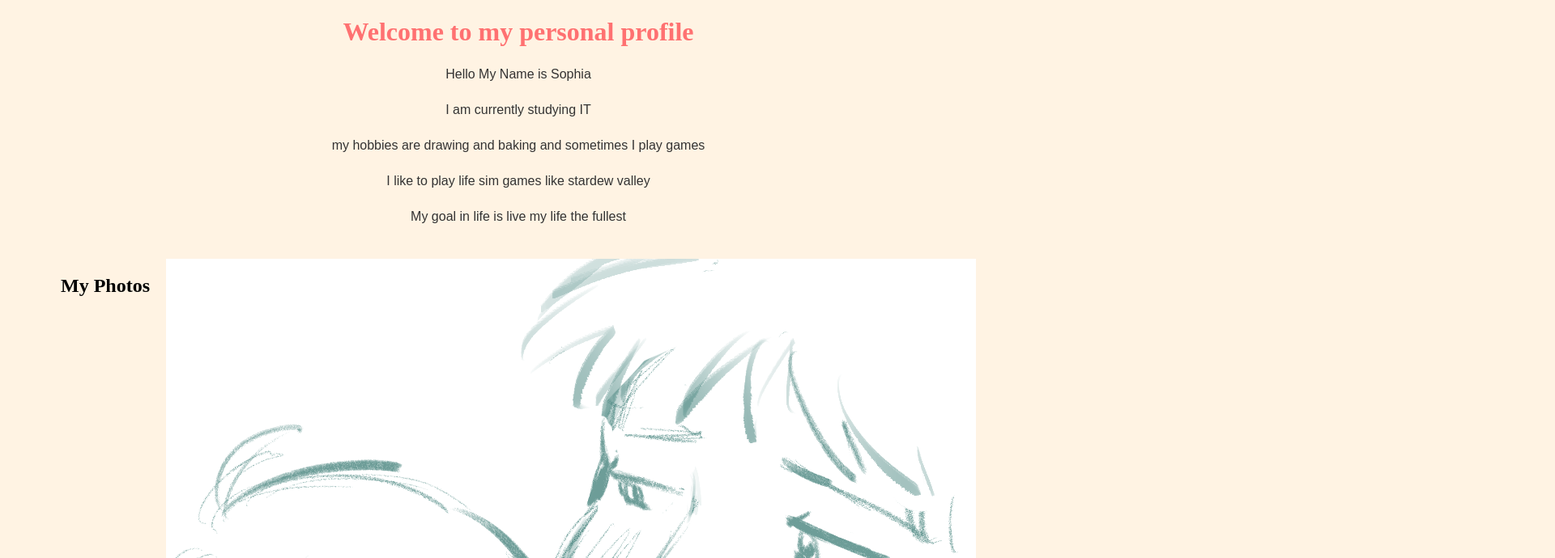
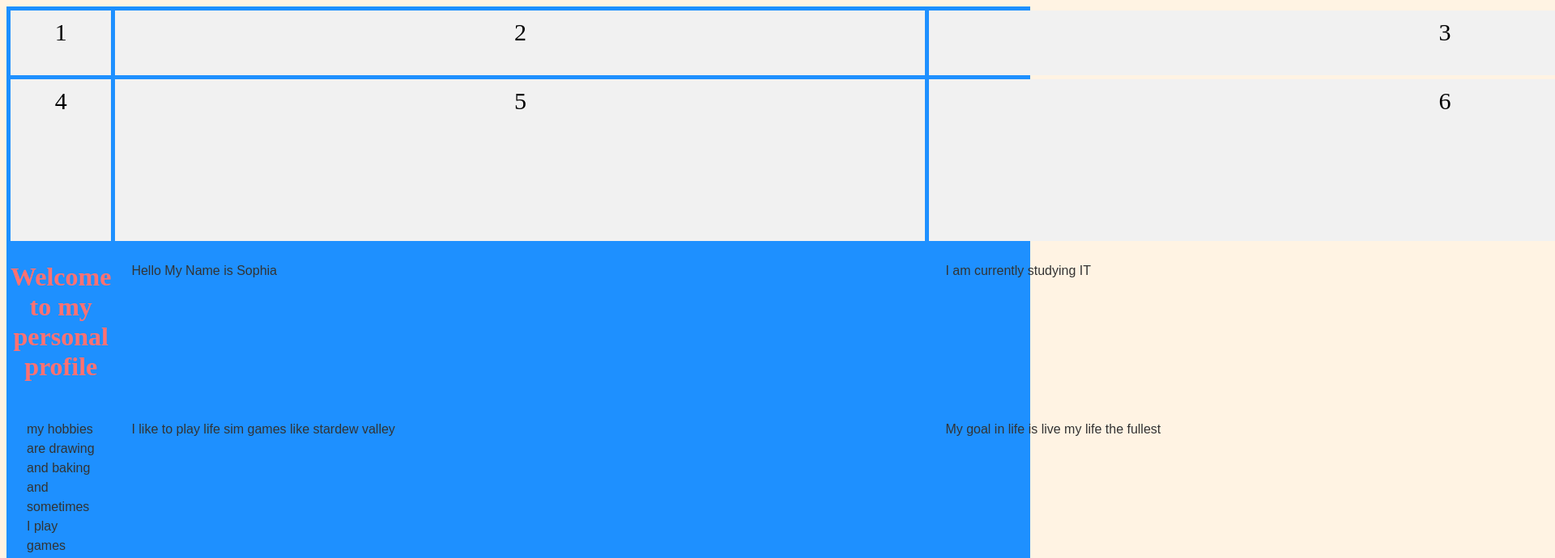
Before and after one commit to apcmrcahib/WEBPROG-CS251_IT253-html-lessons, a plain HTML site: page introduction/index.html in a window 1280 px wide. Shown: the top 690 px of the page at 81% size, 1920 px wide, since content can reach past the window. Drawn offline with Linux system fonts and the light colour scheme; files that its build step writes are made by us from their sources.

Commit message:
Refactor layout structure and reintroduce mystyle.css for consistent styling

```diff
--- /dev/null
+++ b/introduction/css/mystyle.css
@@ -0,0 +1,33 @@
+body {
+    background-color: #FFF3E3;
+}
+
+h1 {
+    color: #FF7171;
+    text-align: center;
+}
+
+
+p {
+    font-family: Arial, sans-serif;
+    font-size: 16px;
+    color: #333;
+    line-height: 1.5;
+    margin: 20px;
+}
+
+.container {
+  display: grid;
+  grid-template-columns: auto auto auto;
+  grid-template-rows: 80px 200px;
+  background-color: dodgerblue;
+  padding: 5px;
+  gap: 5px;
+}
+.container div {
+  background-color: #f1f1f1;
+  color:#000;
+  padding: 10px;
+  font-size: 30px;
+  text-align: center;
+}
--- a/introduction/index.html
+++ b/introduction/index.html
@@ -6,21 +6,25 @@
 </head>
 <body>
 
- <div style="text-align: center;">
-  <h1>Welcome to my personal profile</h1>
-  <p>Hello My Name is Sophia</p>
-  <p>I am currently studying IT</p>
-  <p>my hobbies are drawing and baking and sometimes I play games</p>
-  <p>I like to play life sim games like stardew valley</p>
-  <p>My goal in life is live my life the fullest</p>
-</div>
 
+<div class="container">
+  <div>1</div>
+  <div>2</div>
+  <div>3</div>
+  <div>4</div>
+  <div>5</div>
+  <div>6</div>
 
-<div class="photo-gallery">
+<h1>Welcome to my personal profile</h1>
+<p>Hello My Name is Sophia</p>
+<p>I am currently studying IT</p>
+<p>my hobbies are drawing and baking and sometimes I play games</p>
+<p>I like to play life sim games like stardew valley</p>
+<p>My goal in life is live my life the fullest</p>
+
   <h2>My Photos</h2>
     <img src="awwen.png" alt="my drawing">
     <img src="minecraftwithfriend.png" alt="minecraft with my friend">
-</div>
 
 
 
--- a/introduction/mystyle.css
+++ /dev/null
@@ -1,24 +0,0 @@
-body {
-    background-color: #FFF3E3;
-}
-
-h1 {
-    color: #FF7171;
-    text-align: center;
-}
-
-.photo-gallery {
-    display: flex;
-    flex-wrap: wrap;
-    justify-content: center;
-    gap: 20px;
-    padding: 20px;
-}
-
-p {
-    font-family: Arial, sans-serif;
-    font-size: 16px;
-    color: #333;
-    line-height: 1.5;
-    margin: 20px;
-}
```
